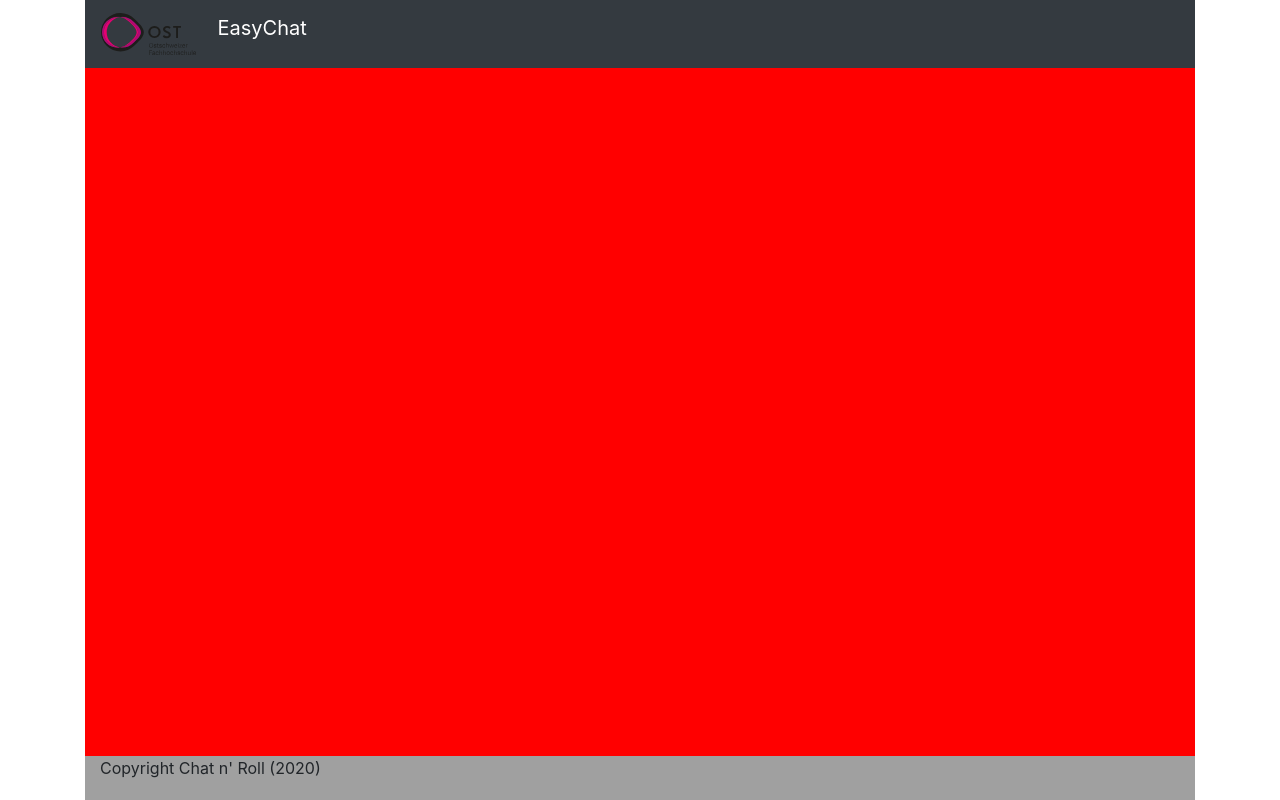
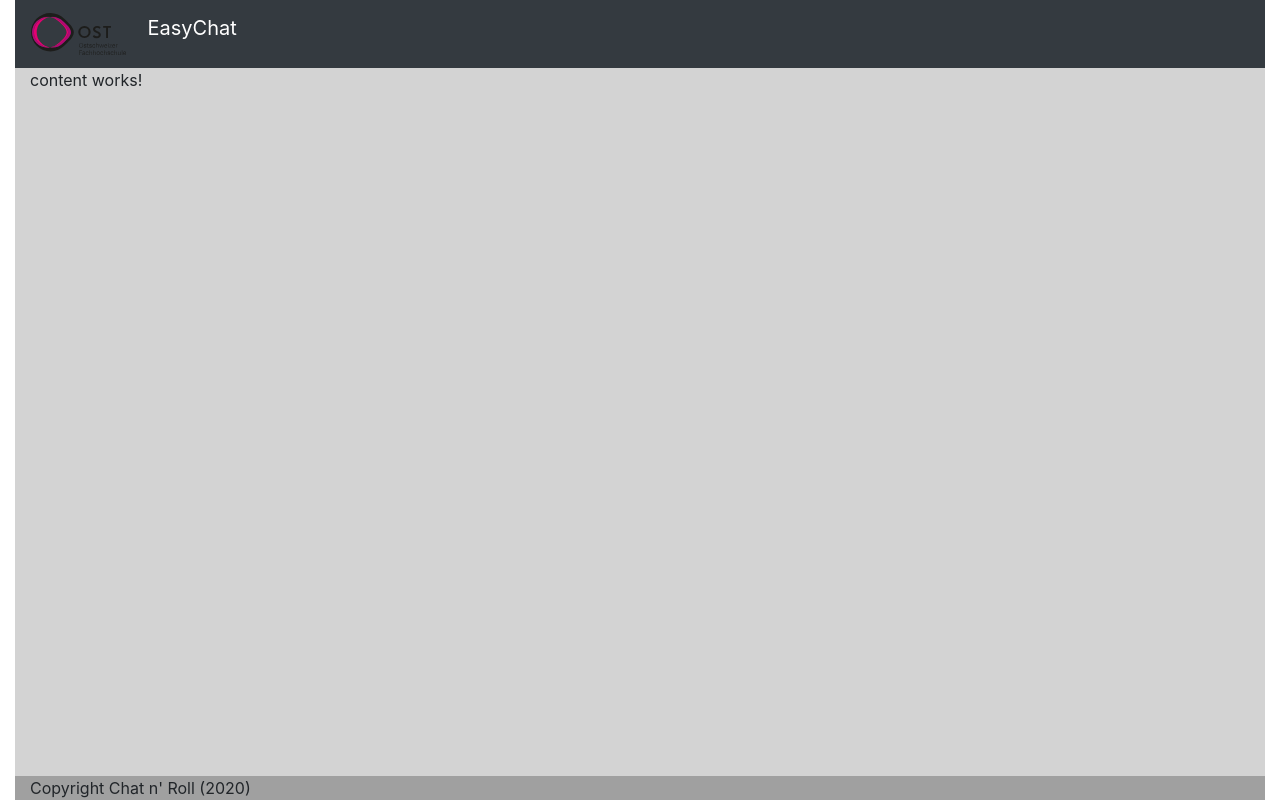
Before and after one commit to ost-swl1-hs20-team-3/EasyChat, an Angular app in the folder src/easy-chat-frontend/: page / in a window 1280 px wide. Built offline with nearby package versions, Linux system fonts and the light colour scheme.

Commit message:
feat: styling

```diff
--- a/src/easy-chat-frontend/src/app/app.component.html
+++ b/src/easy-chat-frontend/src/app/app.component.html
@@ -1,3 +1,3 @@
-<ec-header></ec-header>
-<ec-content class=""></ec-content>
-<ec-footer class="mt-auto"></ec-footer>
+<ec-header class="flex-grow-0"></ec-header>
+<ec-content class="flex-grow-1"></ec-content>
+<ec-footer class="flex-grow-0"></ec-footer>
--- a/src/easy-chat-frontend/src/app/components/content/content.component.css
+++ b/src/easy-chat-frontend/src/app/components/content/content.component.css
@@ -1,4 +1,3 @@
 :host {
-  background-color: red;
-  height: 100%;
+  background-color: lightgrey;
 }
--- a/src/easy-chat-frontend/src/app/components/content/content.component.html
+++ b/src/easy-chat-frontend/src/app/components/content/content.component.html
@@ -1 +1,3 @@
-<p>content works!</p>
+<div class="container-fluid">
+  <p>content works!</p>
+</div>
--- a/src/easy-chat-frontend/src/app/components/footer/footer.component.css
+++ b/src/easy-chat-frontend/src/app/components/footer/footer.component.css
@@ -1,4 +1,3 @@
 :host {
   background-color: #A0A0A0;
-  height: 50px;
 }
--- a/src/easy-chat-frontend/src/app/components/footer/footer.component.html
+++ b/src/easy-chat-frontend/src/app/components/footer/footer.component.html
@@ -1,3 +1,3 @@
-<div class="container">
+<div class="container-fluid">
   <span>Copyright Chat n' Roll (2020)</span>
 </div>
--- a/src/easy-chat-frontend/src/app/components/header/header.component.css
+++ b/src/easy-chat-frontend/src/app/components/header/header.component.css
@@ -1,4 +1,3 @@
 :host {
   background-color: #A0A0A0;
-  height: 50px;
 }
--- a/src/easy-chat-frontend/src/index.html
+++ b/src/easy-chat-frontend/src/index.html
@@ -10,7 +10,7 @@
   <link rel="icon" type="image/x-icon" href="favicon.ico">
 </head>
 
-<body class="container h-100">
+<body class="container-fluid h-100">
   <ec-root class="d-flex flex-column h-100"></ec-root>
 </body>
 
```
